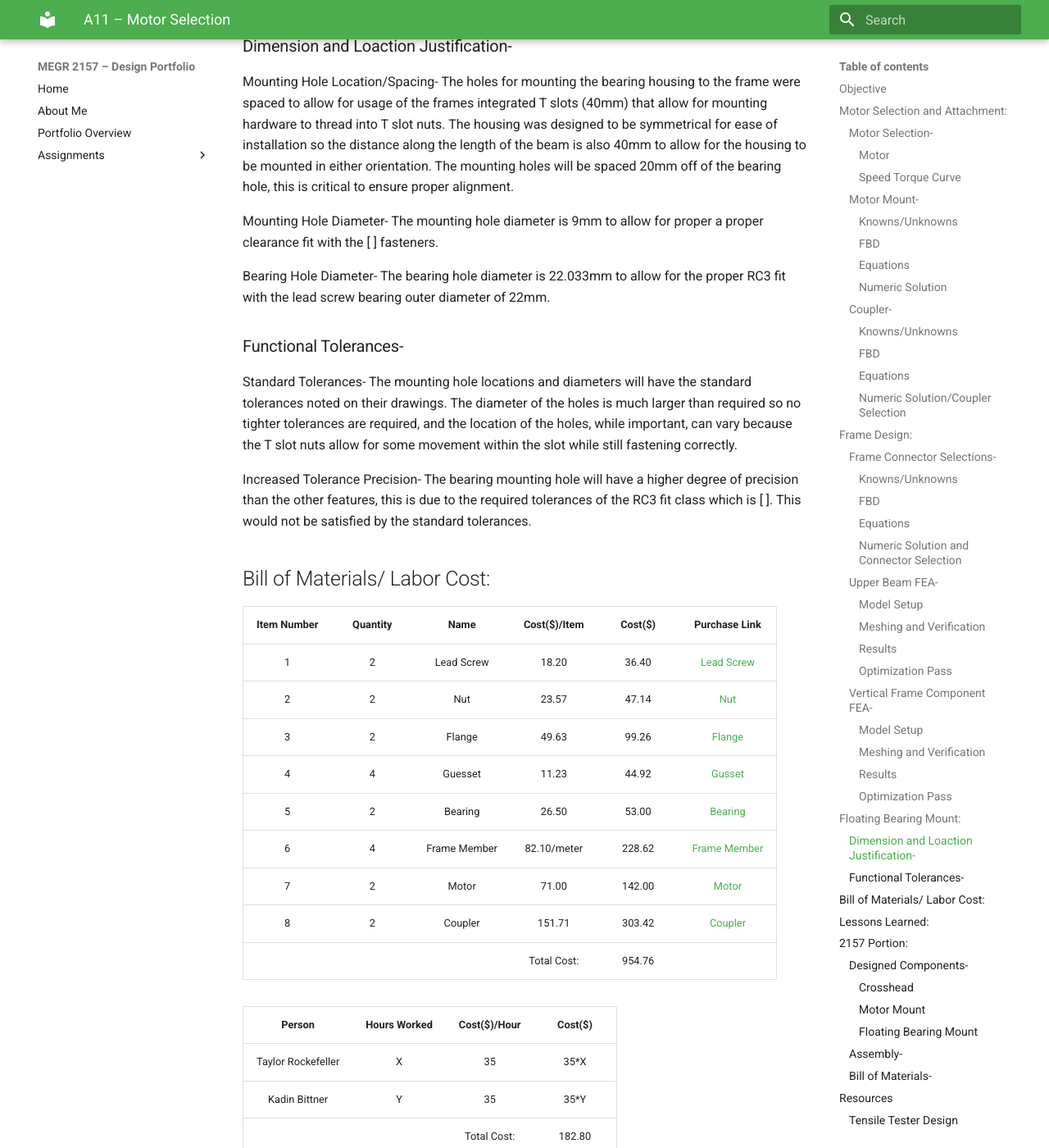
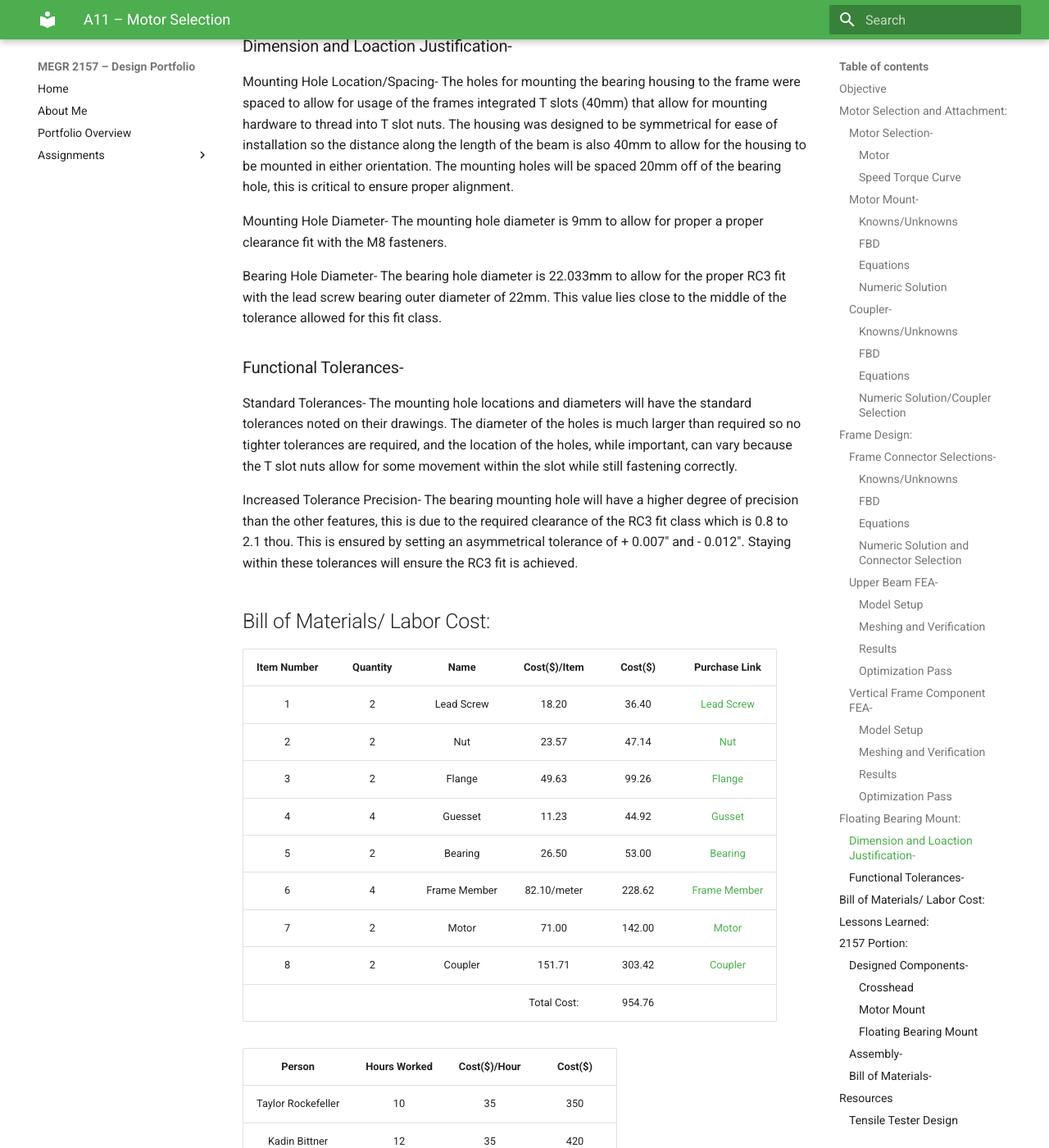
Before and after one commit to Taylor-Rockefeller-Portfolio/megr2157-portfolio, an MkDocs documentation site: the page built from docs/assignments/a11/index.md, in a window 1280 px wide and 1400 px high, scrolled down 17539 px. Shown: the whole window at 82% size. Built offline with MkDocs 1.6.1 and Material for MkDocs 9.7.7, drawn with Linux system fonts in a browser that asks for light colours.

Commit message:
Update index.md

```diff
--- a/docs/assignments/a11/index.md
+++ b/docs/assignments/a11/index.md
@@ -141,10 +141,10 @@ Mounting Hole Location/Spacing-
 The holes for mounting the bearing housing to the frame were spaced to allow for usage of the frames integrated T slots (40mm) that allow for mounting hardware to thread into T slot nuts. The housing was designed to be symmetrical for ease of installation so the distance along the length of the beam is also 40mm to allow for the housing to be mounted in either orientation. The mounting holes will be spaced 20mm off of the bearing hole, this is critical to ensure proper alignment.
 
 Mounting Hole Diameter-
-The mounting hole diameter is 9mm to allow for proper a proper clearance fit with the [     ] fasteners.
+The mounting hole diameter is 9mm to allow for proper a proper clearance fit with the M8 fasteners.
 
 Bearing Hole Diameter-
-The bearing hole diameter is 22.033mm to allow for the proper RC3 fit with the lead screw bearing outer diameter of 22mm.
+The bearing hole diameter is 22.033mm to allow for the proper RC3 fit with the lead screw bearing outer diameter of 22mm. This value lies close to the middle of the tolerance allowed for this fit class.
 
 ### Functional Tolerances-
 
@@ -152,7 +152,7 @@ Standard Tolerances-
 The mounting hole locations and diameters will have the standard tolerances noted on their drawings. The diameter of the holes is much larger than required so no tighter tolerances are required, and the location of the holes, while important, can vary because the T slot nuts allow for some movement within the slot while still fastening correctly.
 
 Increased Tolerance Precision-
-The bearing mounting hole will have a higher degree of precision than the other features, this is due to the required tolerances of the RC3 fit class which is [   ]. This would not be satisfied by the standard tolerances.
+The bearing mounting hole will have a higher degree of precision than the other features, this is due to the required clearance of the RC3 fit class which is 0.8 to 2.1 thou. This is ensured by setting an asymmetrical tolerance of + 0.007" and - 0.012". Staying within these tolerances will ensure the RC3 fit is achieved.
 
 ## Bill of Materials/ Labor Cost:
 
@@ -170,8 +170,8 @@ The bearing mounting hole will have a higher degree of precision than the other
 
 | Person | Hours Worked | Cost($)/Hour | Cost($) |
 | :---: | :---: | :---: | :---: |
-| Taylor Rockefeller | X | 35 | 35*X | 36.40 |
-| Kadin Bittner | Y | 35 | 35*Y |
+| Taylor Rockefeller | 10 | 35 | 350 | 36.40 |
+| Kadin Bittner | 12 | 35 | 420 |
 |  |  | Total Cost: | 182.80 |
 
 Total Cost of Project: $XXX
```
